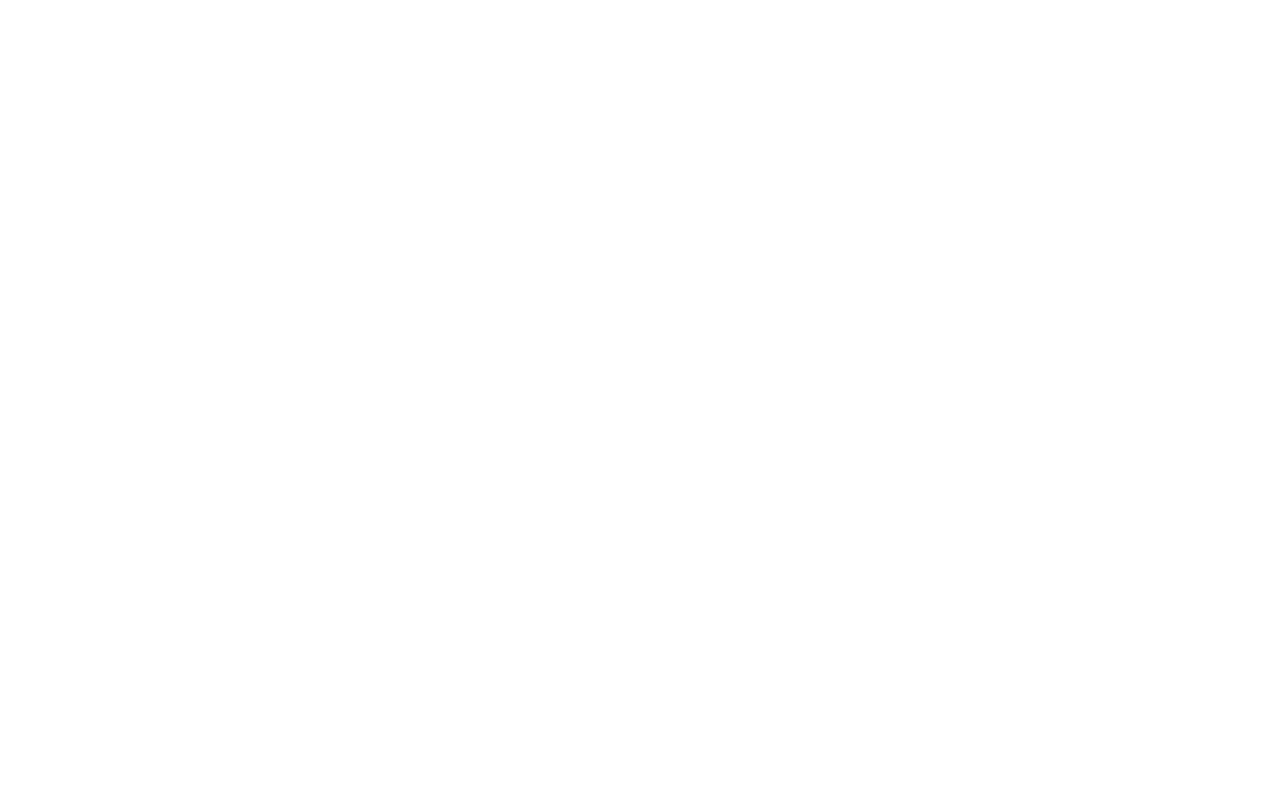
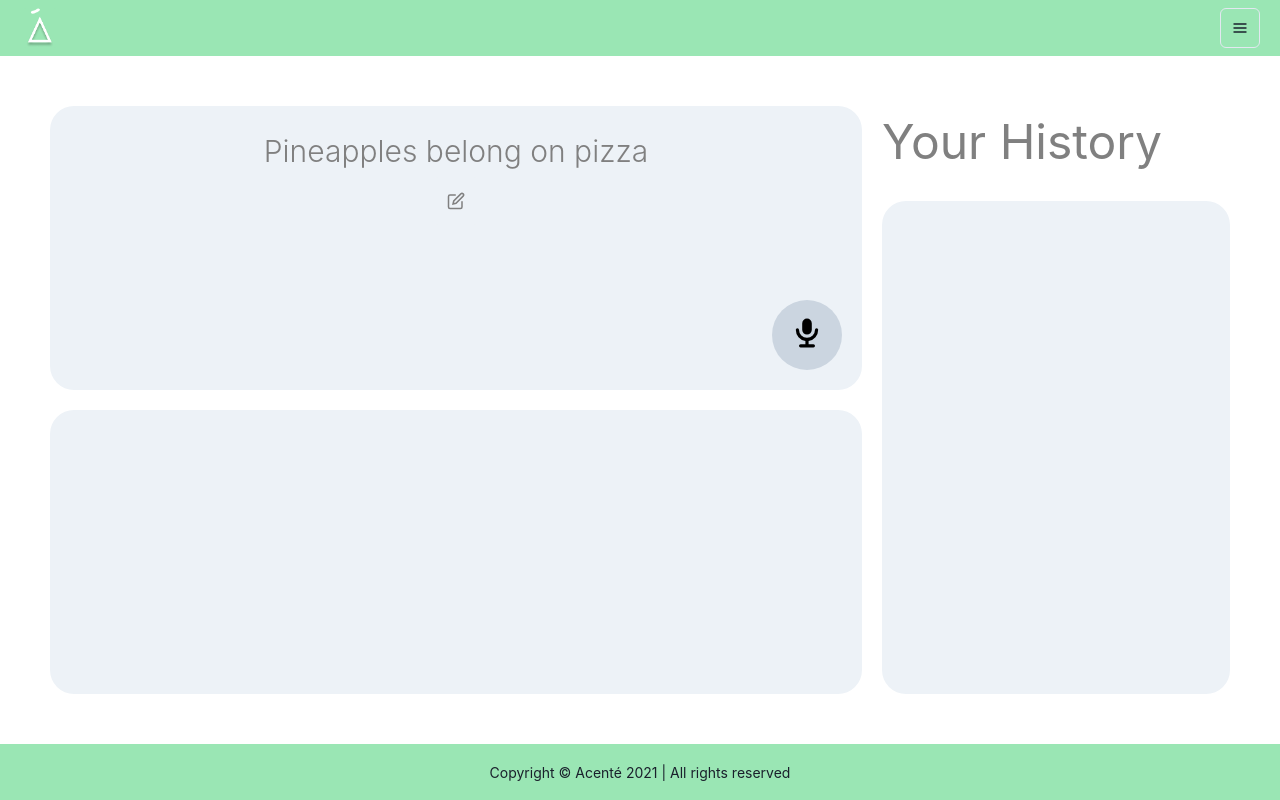
Before and after one commit to utmgdsc/Acente, a React (Create React App) app in the folder frontend/: page /sandbox in a window 1280 px wide. Built offline with nearby package versions, Linux system fonts and the light colour scheme.

Commit message:
Added Editable sentences for sandbox page

```diff
--- a/frontend/package.json
+++ b/frontend/package.json
@@ -3,6 +3,7 @@
   "version": "0.1.0",
   "private": true,
   "dependencies": {
+    "@chakra-ui/editable": "^1.3.1",
     "@chakra-ui/icons": "^1.0.16",
     "@chakra-ui/react": "^1.6.9",
     "@emotion/react": "^11",
--- a/frontend/src/App.js
+++ b/frontend/src/App.js
@@ -6,8 +6,9 @@
 import Landing from './views/landing';
 import login from './views/login';
 import signup from './views/signup';
-import dashboard from './views/dashboard'
-import practice from './views/practice'
+import dashboard from './views/dashboard';
+import practice from './views/practice';
+import sandbox from './views/sandbox';
 
 function App() {
  return (
@@ -29,6 +30,9 @@
        <Switch>
          <Route exact path="/practice" component={practice} />
        </Switch>
+       <Switch>
+         <Route exact path="/sandbox" component={sandbox} />
+       </Switch>
      </BrowserRouter>
      </IntlProvider>
    </ChakraProvider>
--- a/frontend/src/components/NavBar.js
+++ b/frontend/src/components/NavBar.js
@@ -43,6 +43,10 @@
 
     const handleProfileClick = () => {
         history.push('/dashboard')
+    }
+
+    const handleSandboxClick = () => {
+        history.push('/sandbox')
     }
 
     const handleLogoutClick = () => {
@@ -100,7 +104,7 @@
                             Practice
                             </MenuItem>
                             <MenuDivider/>
-                            <MenuItem minHeight="13vh" icon={<GiNotebook />} fontSize="2xl" color="white" _focus={{backgroundColor:"#4A5568"}}>
+                            <MenuItem minHeight="13vh" icon={<GiNotebook />} fontSize="2xl" color="white" _focus={{backgroundColor:"#4A5568"}} onClick={handleSandboxClick}>
                             Sandbox
                             </MenuItem>
                             <MenuDivider/>
--- /dev/null
+++ b/frontend/src/components/Sandbox.js
@@ -0,0 +1,288 @@
+import React, { useState, useEffect } from "react";
+import { HStack, VStack, Box, Center, Icon, Button, Skeleton, Input, Editable, EditablePreview, EditableInput, useEditableControls, Flex, IconButton, ButtonGroup} from "@chakra-ui/react";
+
+import {EditIcon, CheckIcon, CloseIcon} from "@chakra-ui/icons";
+import { HiMicrophone } from "react-icons/hi";
+import { BsFillStopFill, BsFillPlayBtnFill } from "react-icons/bs";
+
+const axios = require("axios");
+
+let recorder;
+let audio;
+
+const recordAudio = () =>
+	new Promise(async (resolve) => {
+		const stream = await navigator.mediaDevices.getUserMedia({
+			audio: true,
+		});
+		const mediaRecorder = new MediaRecorder(stream);
+		let audioChunks = [];
+
+		mediaRecorder.addEventListener("dataavailable", (event) => {
+			audioChunks.push(event.data);
+		});
+
+		const start = () => {
+			audioChunks = [];
+			mediaRecorder.start();
+		};
+
+		const stop = () => {
+			const promise = new Promise((resolve) => {
+				mediaRecorder.addEventListener("stop", () => {
+					const audioBlob = new Blob(audioChunks, {
+						type: "audio/mp3",
+					});
+					const audioUrl = URL.createObjectURL(audioBlob);
+					const audio = new Audio(audioUrl);
+					const play = () => audio.play();
+					resolve({ audioChunks, audioBlob, audioUrl, play });
+				});
+
+				mediaRecorder.stop();
+			});
+
+			return promise;
+		};
+
+		resolve({ start, stop });
+	});
+
+const Sandbox = () => {
+	const [disableRecordBtn, setDisableRecordBtn] = useState(false);
+	const [disablePlayBtn, setDisablePlayBtn] = useState(false);
+	const [textLoaded, setTextLoaded] = useState(false);
+	const [sentence, setSentence] = useState({ sentence: "", id: "0" });
+	const [confidence, setConfidence] = useState([]);
+	const [sentence_arr, setSentenceArr] = useState([]);
+    const [sentenceUpdate, setSentenceUpdate] = useState("");
+    // const [isReadOnly, setReadOnly] = useState(false);
+
+	// useEffect(() => {
+	// 	axios({
+	// 		method: "GET",
+	// 		url: "http://127.0.0.1:5000/api/randomSentenceGenerator",
+	// 	}).then(function (response) {
+	// 		if (response.status === 200) {
+	// 			setSentence(response.data.sentence);
+	// 		}
+	// 	});
+	// }, []);
+
+	const sleep = (time) => new Promise((resolve) => setTimeout(resolve, time));
+
+    function EditableControls() {
+        const {
+          isEditing,
+          getSubmitButtonProps,
+          getCancelButtonProps,
+          getEditButtonProps,
+        } = useEditableControls()
+
+        const handleCheckClick = () => {
+            setSentence({sentence: sentenceUpdate, id: "0"});
+        };
+
+        return isEditing ? (
+          <ButtonGroup justifyContent="center" size="lg">
+            <IconButton icon={<CheckIcon />} onClick={handleCheckClick} {...getSubmitButtonProps()} />
+            <IconButton icon={<CloseIcon />} {...getCancelButtonProps()} />
+          </ButtonGroup>
+        ) : (
+          <Flex justifyContent="center">
+            <IconButton size="lg" icon={<EditIcon />} {...getEditButtonProps()} />
+          </Flex>
+        )
+      }
+
+    const handleSentenceUpdate = (event) => {
+        setSentenceUpdate(event);
+    };
+
+	const handleRecordButtonClick = async () => {
+		if (!recorder) {
+			recorder = await recordAudio();
+		}
+		recorder.start();
+		setDisableRecordBtn(true);
+		setDisablePlayBtn(false);
+	};
+
+	const handleStopButtonClick = async () => {
+		console.log(recorder);
+		audio = await recorder.stop();
+		handleSaveButtonClick();
+		setDisableRecordBtn(false);
+	};
+
+	const handlePlayButtonClick = () => {
+		audio.play();
+	};
+
+	const handleSaveButtonClick = () => {
+		const reader = new FileReader();
+		reader.readAsDataURL(audio.audioBlob);
+		reader.onload = () => {
+			setTextLoaded(false);
+			const base64AudioMessage = reader.result.split(",")[1];
+			fetch("http://127.0.0.1:5000/messages", {
+				method: "POST",
+				headers: { "Content-Type": "application/json" },
+				body: JSON.stringify({
+					uid: localStorage.getItem('uid'),
+                    message: base64AudioMessage,
+					...sentence,
+                    sandbox: true,
+				}),
+			}).then((res) => {
+				if (res.status === 200) {
+					res.json().then((r) => {
+						setConfidence(r.confidence);
+						setSentenceArr(r.sentence_arr);
+						setTextLoaded(true);
+					});
+				} else {
+					console.log(
+						"Invalid status saving audio message: " + res.status
+					);
+				}
+			});
+		};
+		setDisablePlayBtn(true);
+	};
+	const colours = ["gray", "orange", "red"];
+	return (
+		<HStack
+			height="86vh"
+			justifyContent="center"
+			spacing="20px"
+			padding="50px"
+		>
+			<VStack height="100%" width="70%" spacing="20px">
+				<Box
+					height="50%"
+					width="100%"
+					backgroundColor="#EDF2F7"
+					borderRadius="3xl"
+					padding="20px"
+					position="relative"
+				>
+                    <Editable
+                        color="gray"
+                        fontWeight="light"
+                        fontSize="3xl"
+                        justifyContent="left"
+                        textAlign="center"
+                        defaultValue="Pineapples belong on pizza"
+                        isPreviewFocusable={false}
+                        onChange={handleSentenceUpdate}
+                        onSubmit={() => setSentence({sentence: sentenceUpdate, id: "0"})}
+                        >
+                        <EditablePreview />
+                        <EditableInput onBlur={null}/>
+                        <EditableControls bottom="20px"/>
+                    </Editable>
+					<HStack
+						spacing={4}
+						align="right"
+						position="absolute"
+						bottom="20px"
+						right="20px"
+					>
+						<Button
+							borderRadius="full"
+							height="70px"
+							width="70px"
+							backgroundColor="#CBD5E0"
+							style={{
+								display: (disablePlayBtn && audio) ? "block" : "none",
+							}}
+							onClick={handlePlayButtonClick}
+						>
+							<Icon
+								w={8}
+								h={8}
+								as={BsFillPlayBtnFill}
+								color="black"
+							/>
+						</Button>
+						<Button
+							borderRadius="full"
+							height="70px"
+							width="70px"
+							backgroundColor="#CBD5E0"
+							style={{
+								display: disableRecordBtn  ? "none" : "block",
+							}}
+							onClick={handleRecordButtonClick}
+						>
+							<Icon w={8} h={8} as={HiMicrophone} color="black" />
+						</Button>
+						<Button
+							borderRadius="full"
+							height="70px"
+							width="70px"
+							backgroundColor="#CBD5E0"
+							style={{
+								display: disableRecordBtn ? "block" : "none",
+							}}
+							onClick={handleStopButtonClick}
+						>
+							<Icon
+								w={8}
+								h={8}
+								as={BsFillStopFill}
+								color="black"
+							/>
+						</Button>
+					</HStack>
+				</Box>
+				<Box
+					height="50%"
+					width="100%"
+					backgroundColor="#EDF2F7"
+					borderRadius="3xl"
+					padding="20px"
+				>
+					<Skeleton isLoaded={textLoaded}>
+					<Center
+						color="gray"
+						fontWeight="light"
+						fontSize="3xl"
+						justifyContent="left"
+					>
+						<p>
+							{confidence.map((k, i) => (
+								<span style={{ color: colours[k] }} key={i}>
+									{sentence_arr[i] + " "}
+								</span>
+							))}
+						</p>
+					</Center>
+					</Skeleton>
+				</Box>
+			</VStack>
+			<VStack height="100%" width="30%">
+				<Box height="15%" width="100%">
+					<Center
+						color="gray"
+						fontWeight="10px"
+						fontSize="5xl"
+						justifyContent="left"
+					>
+						{" Your History "}
+					</Center>
+				</Box>
+				<Box
+					height="85%"
+					width="100%"
+					backgroundColor="#EDF2F7"
+					borderRadius="3xl"
+					padding="20px"
+				></Box>
+			</VStack>
+		</HStack>
+	);
+};
+
+export default Sandbox;
--- /dev/null
+++ b/frontend/src/views/sandbox.js
@@ -0,0 +1,16 @@
+import React from "react";
+import Footer from "../components/Footer";
+import NavBar from "../components/NavBar";
+import Sandbox from "../components/Sandbox";
+import Test from "../components/Sandbox"
+
+export const sandbox = () => {
+   return (
+       <div id="sandbox">
+           <NavBar type="sandboxMenu"/>
+           <Sandbox />
+           <Footer />
+       </div>
+   );
+ };
+  export default sandbox;
```
